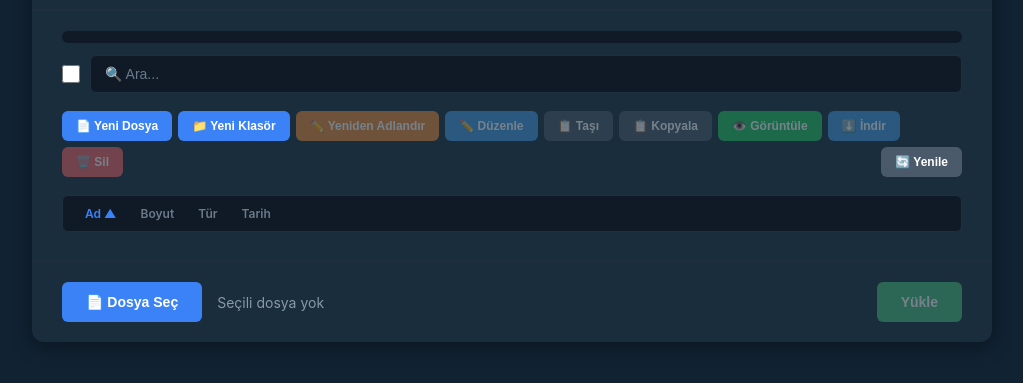
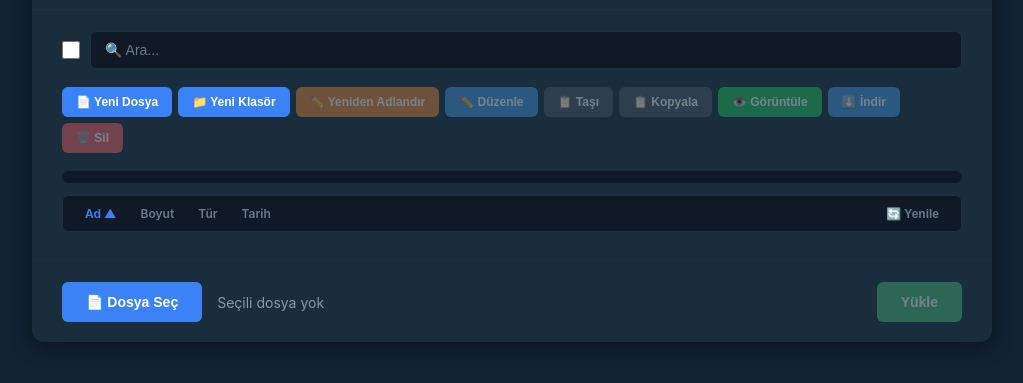
Before and after one commit to necdetuygur/nfilemanager, a website: page public/index.html in a window 1280 px wide. Shown: the part 73-456 px from the top of the page, without its empty margins (128-1151 px from the left). Drawn offline with Linux system fonts and the light colour scheme; no server answers.

Commit message:
refactor: move refreshBtn to sort-header, breadcrumb below toolbar

```diff
--- a/public/index.html
+++ b/public/index.html
@@ -29,8 +29,6 @@
 
       <div class="files-section">
         <div class="sticky-header">
-          <div id="breadcrumb" class="breadcrumb"></div>
-
           <div class="search-row">
             <input type="checkbox" id="selectAllCheckbox" class="file-checkbox" title="Select All" />
             <input type="text" id="searchInput" class="search-box" placeholder="🔍 Ara..." data-i18n-placeholder="search" />
@@ -47,8 +45,9 @@
             <button class="btn btn-view toolbar-btn" id="viewBtn" onclick="window.viewSelected()" disabled data-i18n="view">👁️ View</button>
             <button class="btn btn-info toolbar-btn" id="downloadBtn" onclick="window.downloadSelected()" disabled data-i18n="download">⬇️ Download</button>
             <button class="btn btn-danger toolbar-btn" id="removeBtn" onclick="window.removeSelected()" disabled data-i18n="remove">🗑️ Remove</button>
-            <button id="refreshBtn" class="btn btn-secondary toolbar-btn refresh-btn" data-i18n="refresh">🔄 Yenile</button>
           </div>
+
+          <div id="breadcrumb" class="breadcrumb"></div>
         </div>
 
         <div class="sort-header">
@@ -56,6 +55,7 @@
           <span class="sort-btn" data-sort="size" data-i18n="size">Boyut</span>
           <span class="sort-btn" data-sort="type" data-i18n="type">Tür</span>
           <span class="sort-btn" data-sort="date" data-i18n="date">Tarih</span>
+          <button id="refreshBtn" class="btn sort-refresh-btn" data-i18n="refresh">🔄 Yenile</button>
         </div>
 
         <div id="filesList" class="files-list"></div>
--- a/public/style.css
+++ b/public/style.css
@@ -268,10 +268,6 @@ body {
   white-space: nowrap;
 }
 
-.refresh-btn {
-  margin-left: auto;
-}
-
 .sort-header {
   display: flex;
   gap: 4px;
@@ -303,6 +299,23 @@ body {
 
 .sort-btn.active {
   color: #3b82f6;
+}
+
+.sort-refresh-btn {
+  margin-left: auto;
+  padding: 4px 10px;
+  font-size: 12px;
+  border-radius: 4px;
+  border: none;
+  background: transparent;
+  color: #6a7a8a;
+  cursor: pointer;
+  transition: color 0.2s, background 0.2s;
+}
+
+.sort-refresh-btn:hover {
+  color: #ffffff;
+  background: #1e3040;
 }
 
 .files-list {
```
